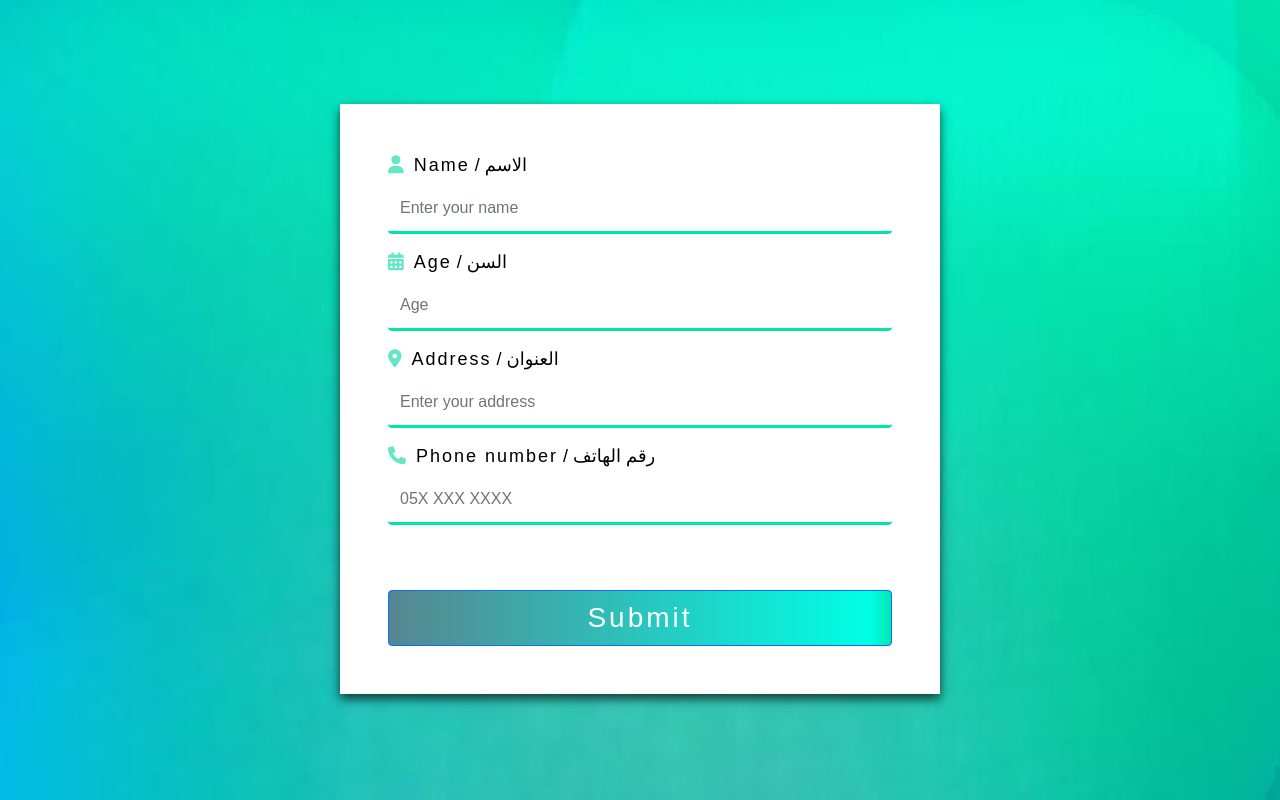
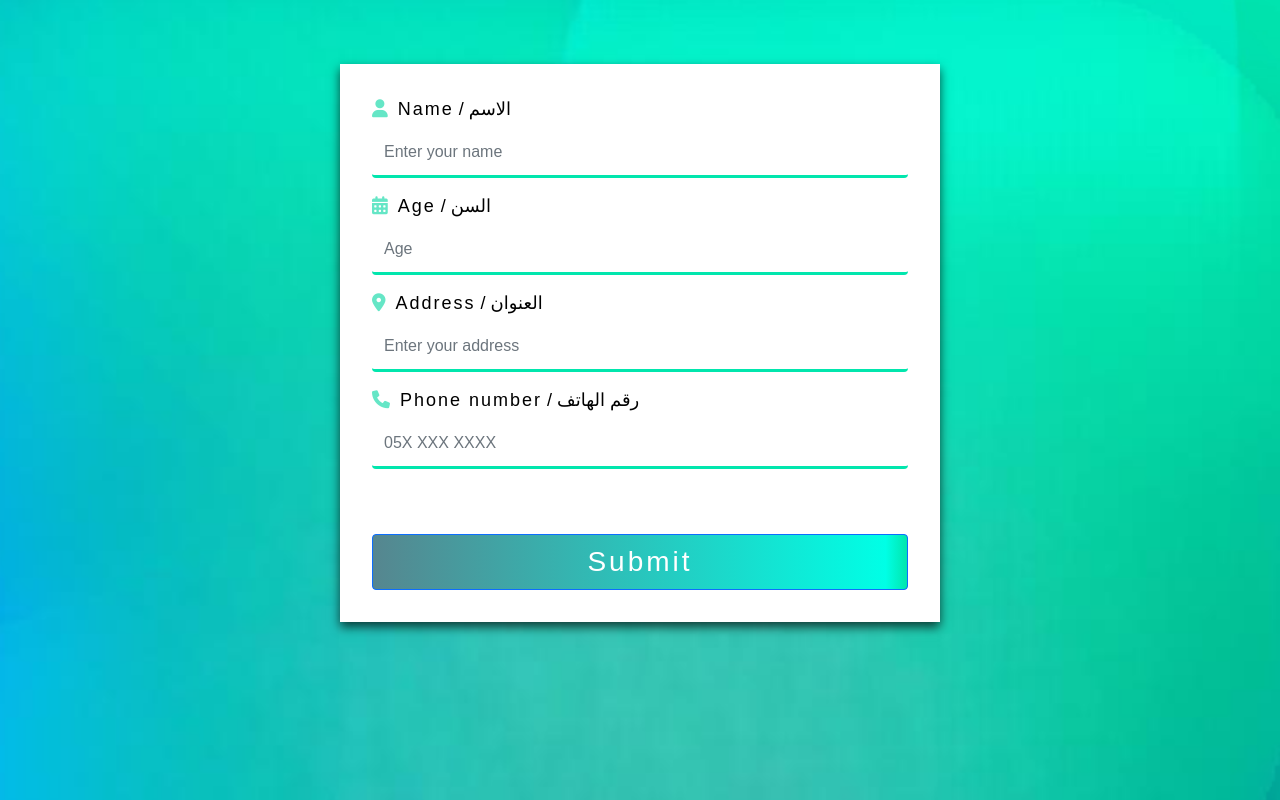
Before and after one commit to zeyad262/form, a plain HTML site: page index.html in a window 1280 px wide. Drawn offline with Linux system fonts and the light colour scheme; a web font is replaced by a local one.

Commit message:
Update index.html

```diff
--- a/index.html
+++ b/index.html
@@ -18,9 +18,9 @@
     <div class="page-1 p-5">
       <div class="containerpt-5">
 
-    <section class="form-1 text-center mt-2 p-5 m-auto">
-        <div class="container">
-    <form method="post" class="p-5" action="https://script.google.com/macros/s/AKfycbzHXLYW37-sZ-aYmlXB8DZHVnUuxkdn-Xkil03vH_OjrpwbQzLp1TfJeYgSpllHcIs/exec"
+    <section class="form-1 text-center mt-2 m-auto">
+        <div class="container pt-2">
+    <form method="post" class="" action="https://script.google.com/macros/s/AKfycbzHXLYW37-sZ-aYmlXB8DZHVnUuxkdn-Xkil03vH_OjrpwbQzLp1TfJeYgSpllHcIs/exec"
     name="form-content">
 
         <div class="form-group text-start">
```
